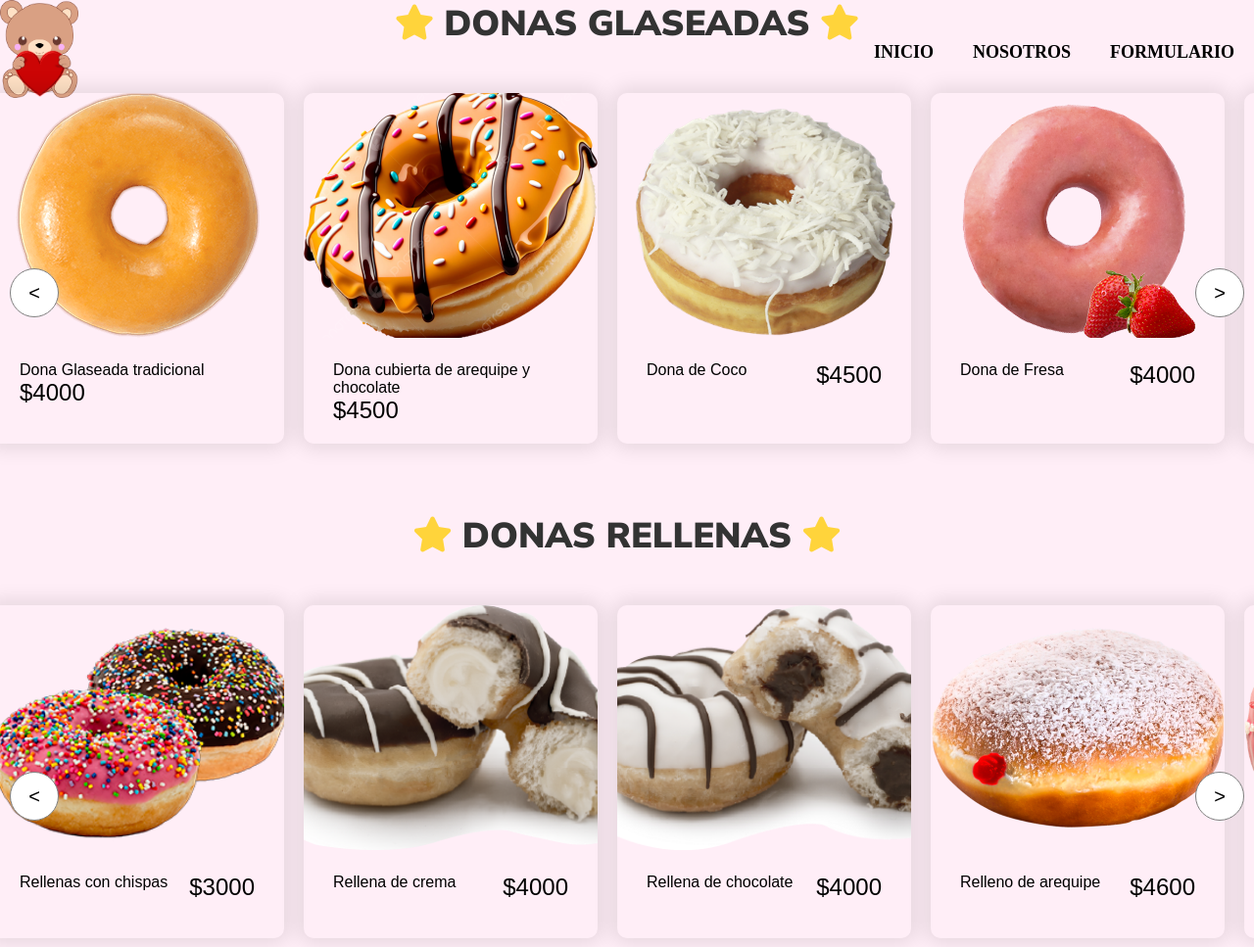
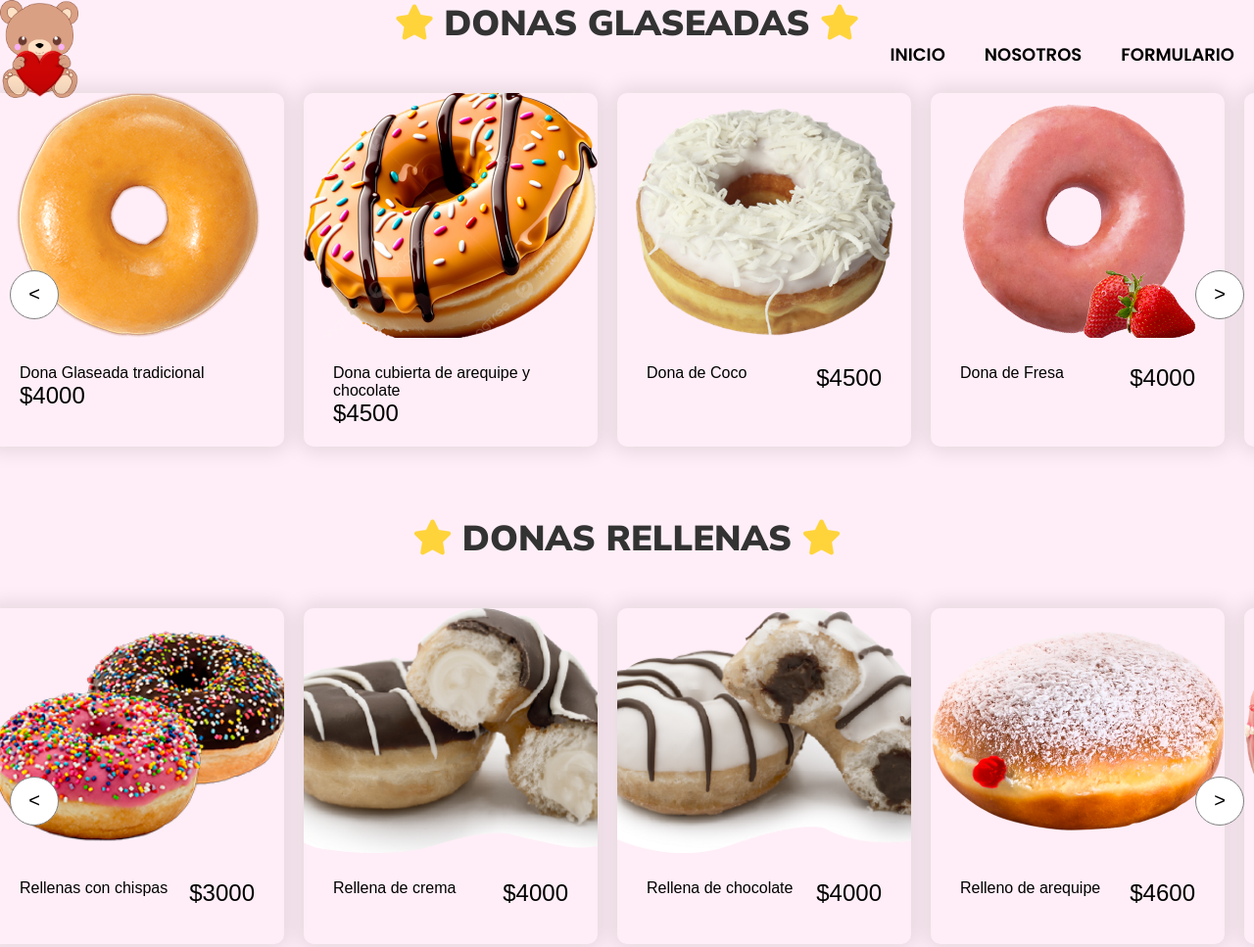
Before and after one commit to PinkAmena18/pink_amena, a plain HTML site: page slider.html in a window 1280 px wide. Shown: the top 967 px of the page at 98% size. Drawn offline with Linux system fonts and the light colour scheme.

Commit message:
Add files via upload

```diff
--- a/nosotros.css
+++ b/nosotros.css
@@ -1,3 +1,5 @@
+
+
 *{
     text-decoration: none;
     list-style: none;
--- a/registro.css
+++ b/registro.css
@@ -1,3 +1,4 @@
+
 *{
     margin: 0;
     padding: 0;
--- a/slider.css
+++ b/slider.css
@@ -1,3 +1,5 @@
+@import url('https://fonts.googleapis.com/css2?family=Poppins:wght@400;500;600;700;800&display=swap');
+
 * {
     margin: 0;
     padding: 0;
@@ -12,6 +14,8 @@ body {
     align-items: center; /* Centra horizontalmente los carruseles */
     min-height: 100vh; /* Ocupa toda la altura de la ventana */
     background-color: #ffeef7; /* Fondo rosado pastel */
+    font-family: "Poppins", sans-serif;
+
 }
 
 
```
